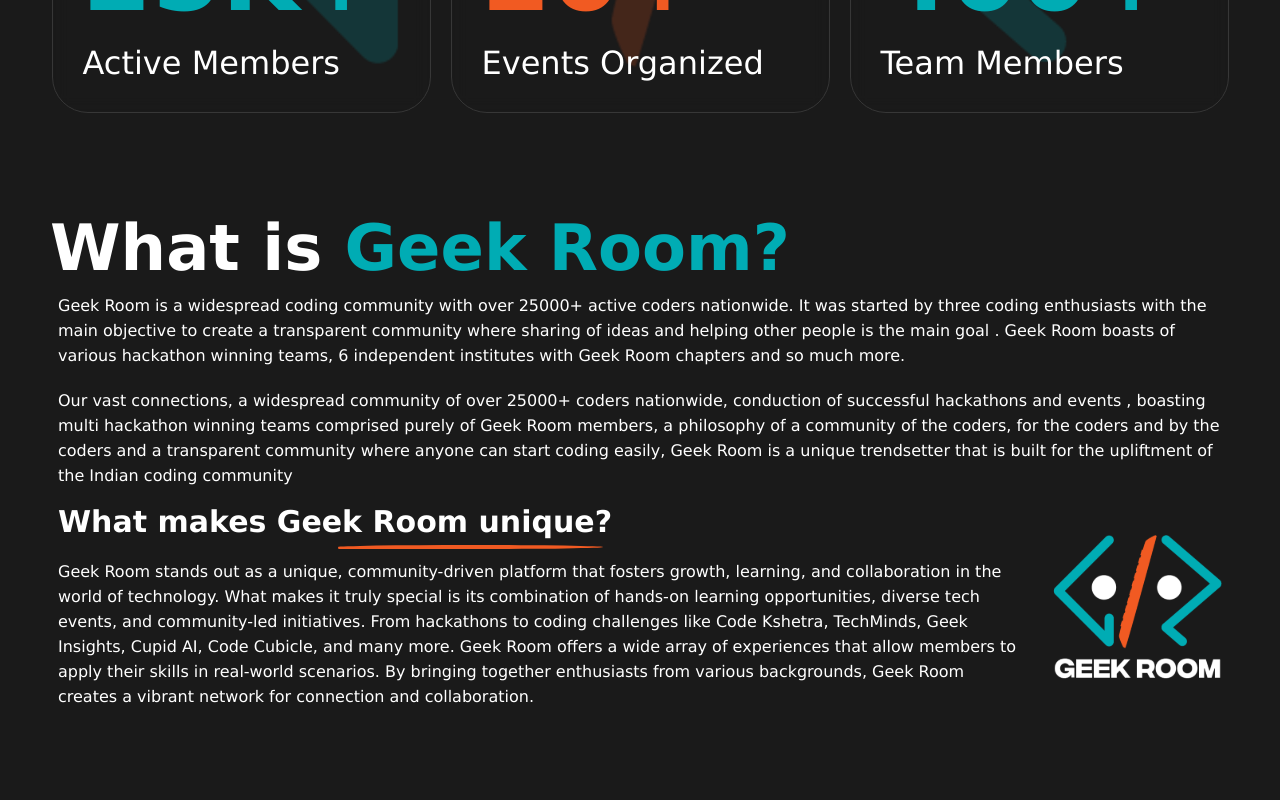
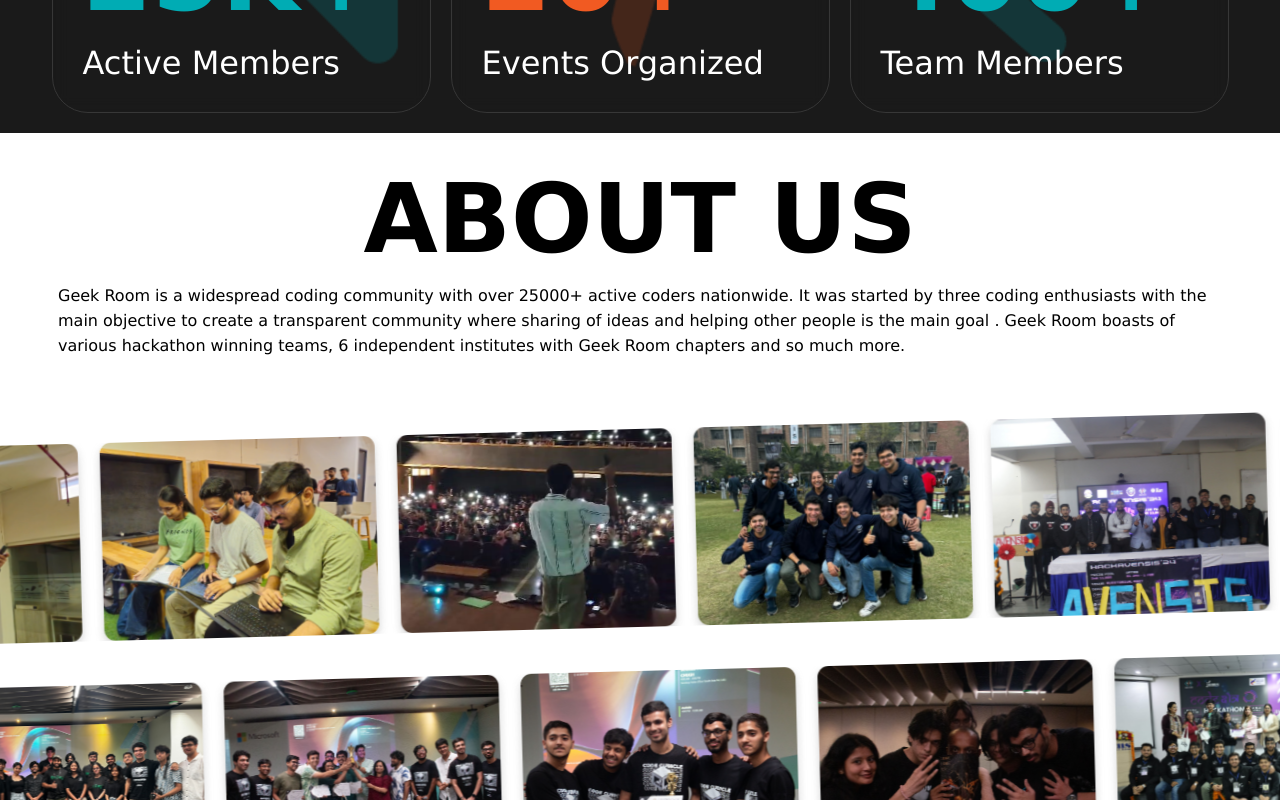
Before and after one commit to AdityaSingh2005/Geek-Room, a Next.js app: page / in a window 1280 px wide. Shown: the part 1320-2120 px from the top of the page. Built offline with nearby package versions, Linux system fonts and the light colour scheme.

Commit message:
All about us chnages

```diff
--- a/src/Components/Home/About/About.tsx
+++ b/src/Components/Home/About/About.tsx
@@ -9,20 +9,20 @@
   return (
     <div className={styles.About}>
       <div className={styles.aboutContainer}>
-          <h2>What is <span style={{color: '#00ACB4'}}>Geek Room?</span></h2>
+          <h1>ABOUT US{/*What is <span style={{color: '#00ACB4'}}>Geek Room?</span>*/}</h1>
       <div className={styles.aboutContent}>
         <div className={styles.aboutContentText}>
           <p>Geek Room is a widespread coding community with over 25000+ active coders nationwide. It was started by three coding enthusiasts with the main objective to create a transparent community where sharing of ideas and helping other people is the main goal . Geek Room boasts of various hackathon winning teams, 6 independent institutes with Geek Room chapters and so much more.</p>
-          <p>Our vast connections, a widespread community of over 25000+ coders nationwide, conduction of successful hackathons and events , boasting multi hackathon winning teams comprised purely of Geek Room members, a philosophy of a community of the coders, for the coders and by the coders and a transparent community where anyone can start coding easily, Geek Room is a unique trendsetter that is built for the upliftment of the Indian coding community</p>
+          {/*<p>Our vast connections, a widespread community of over 25000+ coders nationwide, conduction of successful hackathons and events , boasting multi hackathon winning teams comprised purely of Geek Room members, a philosophy of a community of the coders, for the coders and by the coders and a transparent community where anyone can start coding easily, Geek Room is a unique trendsetter that is built for the upliftment of the Indian coding community</p>*/}
         </div>
       </div>
 
       <div className={styles.aboutContent}>
         <div className={styles.aboutContentText}>
-          <h2 className={styles.aboutHeadingUnderline} style={{fontSize: '30px'}}>What makes Geek Room unique?</h2>
-          <p>Geek Room stands out as a unique, community-driven platform that fosters growth, learning, and collaboration in the world of technology. What makes it truly special is its combination of hands-on learning opportunities, diverse tech events, and community-led initiatives. From hackathons to coding challenges like Code Kshetra, TechMinds, Geek Insights, Cupid AI, Code Cubicle, and many more. Geek Room offers a wide array of experiences that allow members to apply their skills in real-world scenarios. By bringing together enthusiasts from various backgrounds, Geek Room creates a vibrant network for connection and collaboration.</p>
+          {/*<h2 className={styles.aboutHeadingUnderline} style={{fontSize: '30px'}}>What makes Geek Room unique?</h2>*/}
+          {/*<p>Geek Room stands out as a unique, community-driven platform that fosters growth, learning, and collaboration in the world of technology. What makes it truly special is its combination of hands-on learning opportunities, diverse tech events, and community-led initiatives. From hackathons to coding challenges like Code Kshetra, TechMinds, Geek Insights, Cupid AI, Code Cubicle, and many more. Geek Room offers a wide array of experiences that allow members to apply their skills in real-world scenarios. By bringing together enthusiasts from various backgrounds, Geek Room creates a vibrant network for connection and collaboration.</p>*/}
         </div>
-        <Image src={GeekRoomLogo} alt='About_Image' />
+        {/*<Image src={GeekRoomLogo} alt='About_Image' />*/}
       </div>
       </div>
     </div>
--- a/src/Components/Home/Index.tsx
+++ b/src/Components/Home/Index.tsx
@@ -1,6 +1,7 @@
 import React from 'react'
 import LandingPage from './LandingPage/LandingPage'
 import About from './About/About'
+import AboutLanding from './About/AboutLanding'
 import FAQs from './FAQs/FAQs'
 import ContactForm from '../ContactForm/ContactForm'
 import Locations from '../Locations/Locations'
@@ -13,6 +14,7 @@
         <LandingPage/>
         <CounterCard/>
         <About/>
+        <AboutLanding/>
         <OurWork/>
         <FAQs/>
         <Locations/>
--- a/src/app/about/page.tsx
+++ b/src/app/about/page.tsx
@@ -7,7 +7,7 @@
 const page = () => {
   return (
     <div style={{background: '#1a1a1a'}}>
-      <AboutLanding/>
+      {/*<AboutLanding/>*/}
       <About/>
       <CounterCardContainer/>
      {/* <Testimonials/> */}
--- a/src/styles/about.module.scss
+++ b/src/styles/about.module.scss
@@ -1,27 +1,29 @@
+/*margin ki wajah se header and geek room ke beech mei ek black gap aa rha tha isiliye ye comment kr diya */
 .About {
   display: flex;
   flex-direction: column;
   justify-content: center;
   align-items: center;
   padding: 20px;
-  margin-top: 3rem;
-  margin-bottom: 3rem;
+  /*margin-top: 3rem:
+  margin-bottom: 3rem;*/
   font-family: Verdana, Geneva, Tahoma, sans-serif;
-  background-color: #1a1a1a;
-  color: white;
+  background-color: white{/*} #1a1a1a*/};
+  color: black{/*} white*/};
 
   .aboutContainer {
     display: flex;
     flex-direction: column;
     justify-content: flex-start;
-    align-items: flex-start;
+    align-items: center{/*flex-start*/};
     max-width: 1200px;
     width: 100%;
     height: 100%;
     padding: 10px;
 
-    h2 {
-      font-size: 4rem;
+    h1 {
+      font-size: 6rem;
+      text-align: center;
     }
 
     .aboutContent {
--- a/src/styles/aboutLanding.module.scss
+++ b/src/styles/aboutLanding.module.scss
@@ -1,3 +1,4 @@
+/*mainne isme multiple shadows add kr diye h. jo best lage vo kr sakte h ham.*/
 .aboutPageWrapper {
     width: 100%;
     height: 100vh;
@@ -5,12 +6,14 @@
     display: flex;
     align-items: center;
     justify-content: center;
+    background-color: white;
 }
 
 .aboutPage {
     width: 100%;
     padding: 50px 0;
     overflow: hidden;
+    background-color: white;
     transform: rotate(-1.5deg) scale(1.1);
 }
 
@@ -19,6 +22,8 @@
     overflow-x: hidden;
     white-space: nowrap;
     margin-bottom: 40px;
+    background-color: white;
+    padding: 0 20px;
 }
 
 .card {
@@ -28,11 +33,18 @@
     margin-right: 20px;
     border-radius: 10px;
     overflow: hidden;
-    box-shadow: 0 4px 6px rgba(0, 0, 0, 0.1);
+    /*box-shadow: 0 4px 8px rgba(0, 0, 0, 0.1);/*soft grey Shadow*/
+    /*box-shadow: 0 4px 8px rgba(135, 206, 250, 0.3); /* Light Sky Blue */
+    box-shadow: 0 4px 8px rgba(150, 150, 150, 0.4); /* Warm gray */
+    /*box-shadow: 0 4px 8px rgba(64, 224, 208, 0.25); /* Blue-Grey Shadow */
+    /*box-shadow: 0 2px 4px rgba(0, 0, 0, 0.1), 0 6px 12px rgba(0, 0, 0, 0.05);/*Double layered shadow*/
+
+
     transition: transform 0.3s ease;
 
     &:hover {
         transform: scale(1.02);
+        box-shadow:  0 4px 8px rgba(64, 224, 208, 0.7); /* Blue-Grey Shadow */
     }
 
     img {
```
Also changed, not shown: 1 other file (tests, documents, lock files or other folders).
